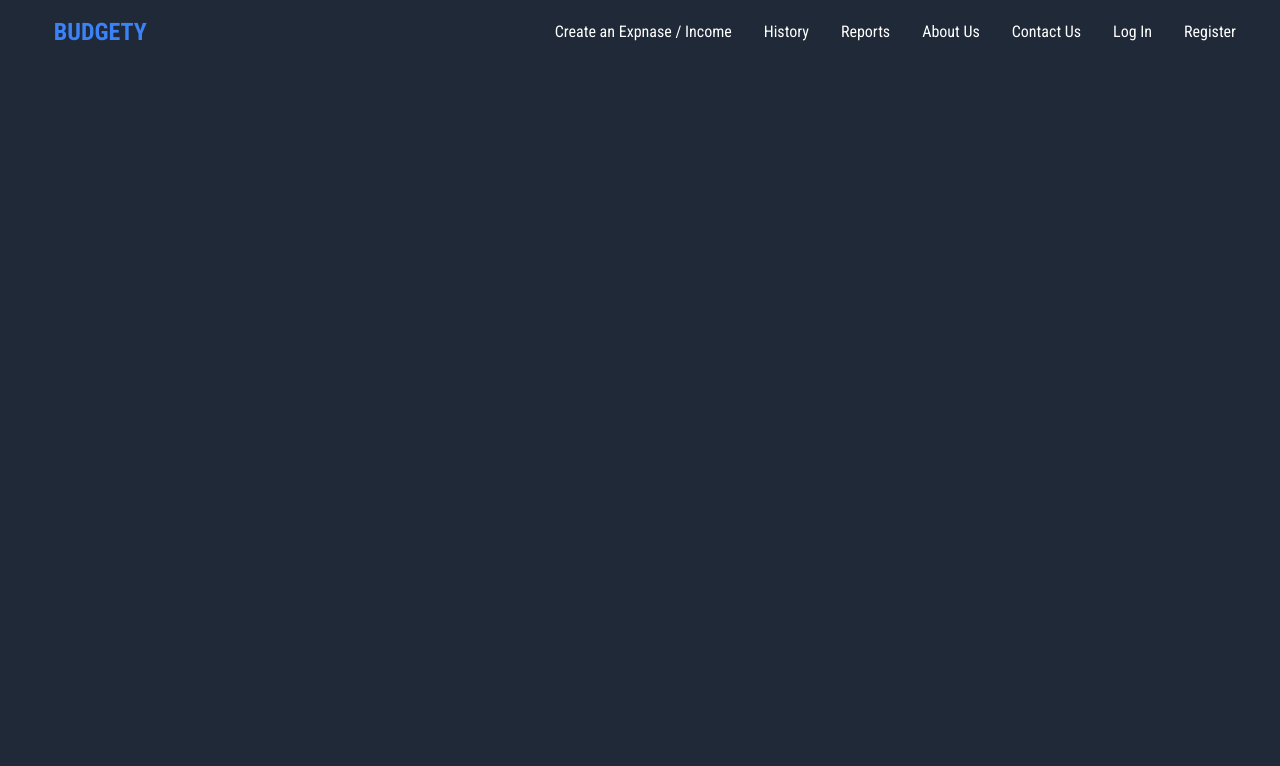
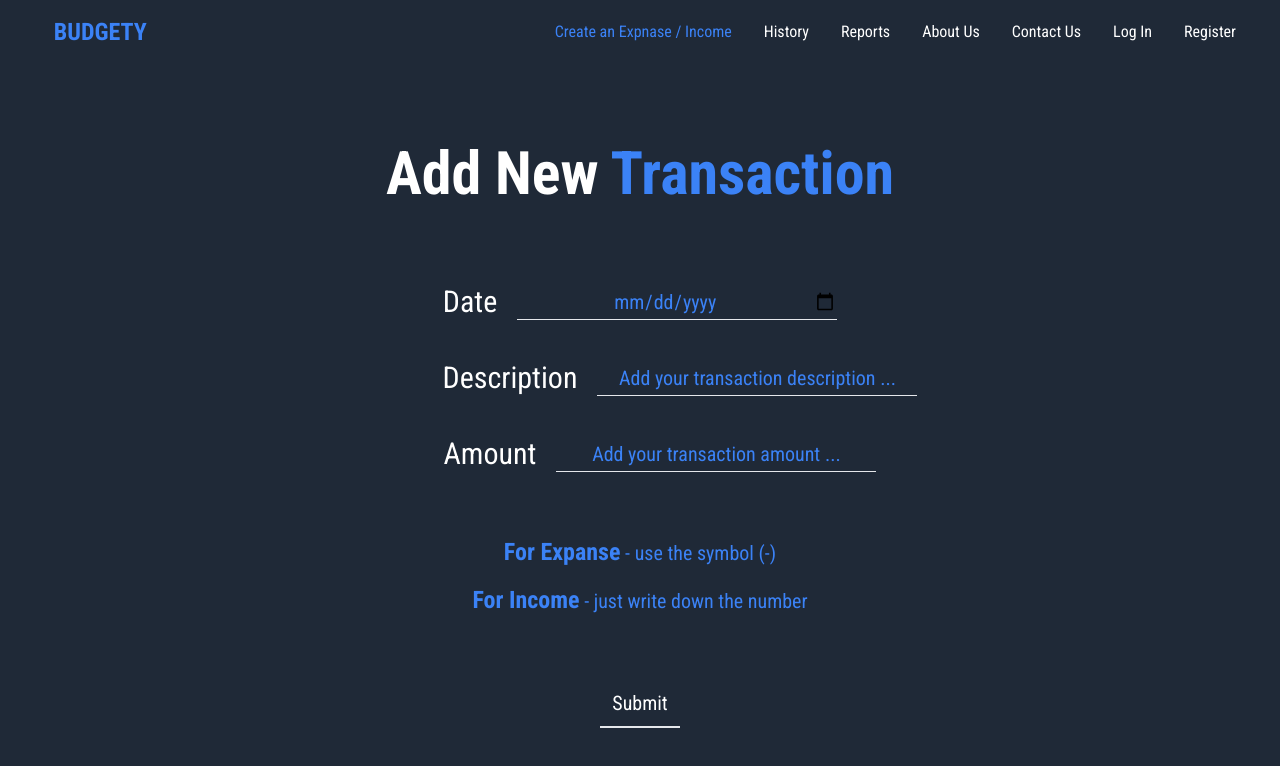
Before and after one commit to DavidKorochik/Budgety, a React (Create React App) app: page /create in a window 1280 px wide. Shown: the top 766 px of the page. Built offline with nearby package versions, Linux system fonts and the light colour scheme.

Commit message:
Finished the updateTransaction function and the amount input formatting

```diff
--- a/package.json
+++ b/package.json
@@ -17,6 +17,7 @@
     "react": "^17.0.2",
     "react-chartjs-2": "^3.0.5",
     "react-dom": "^17.0.2",
+    "react-input-format": "^1.0.2-b",
     "react-number-format": "^4.7.3",
     "react-router-dom": "^5.3.0",
     "react-scripts": "4.0.3",
--- a/src/App.js
+++ b/src/App.js
@@ -7,7 +7,6 @@ import { BrowserRouter as Router, Switch, Route } from 'react-router-dom';
 import Home from './components/Home/Home';
 import Balance from './components/Balance/Balance';
 import History from './components/History/History';
-import Charts from './components/Charts/Charts';
 
 function App() {
   return (
@@ -18,11 +17,7 @@ function App() {
             <Navbar />
             <Switch>
               <Route path='/' exact component={Home} />
-              <Route
-                path='/income-expanses'
-                exact
-                component={TransactionForm}
-              />
+              <Route path='/create' exact component={TransactionForm} />
               <Route path='/history' exact component={History} />
               <Route path='/reports' exact component={Balance} />
             </Switch>
--- a/src/components/Balance/Balance.js
+++ b/src/components/Balance/Balance.js
@@ -33,7 +33,7 @@ export default function Balance() {
             balance < 0 ? 'expanse' : ''
           }`}
         >
-          <h4 className='mr-1 font-bold'>Your Balance</h4>
+          <h4 className='mr-1 font-bold mt-10'>Your Balance</h4>
         </div>
         <div
           className={`${balance === 0 ? 'mr-52' : ''} ${
--- a/src/components/Charts/Charts.js
+++ b/src/components/Charts/Charts.js
@@ -1,19 +1,19 @@
 import React, { Fragment, useContext } from 'react';
-import { Doughnut, Line, Pie } from 'react-chartjs-2';
+import { Pie } from 'react-chartjs-2';
 import { TransactionsContext } from '../../store/transactions/TransactionsState';
 
 export default function Charts() {
   const { transactions } = useContext(TransactionsContext);
 
-  const getMonthName = (month) => {
-    const d = new Date();
-    d.setMonth(month - 1);
-    const monthName = d.toLocaleString('default', { month: 'long' });
-    return monthName;
-  };
+  // const getMonthName = (month) => {
+  //   const d = new Date();
+  //   d.setMonth(month - 1);
+  //   const monthName = d.toLocaleString('default', { month: 'long' });
+  //   return monthName;
+  // };
 
   const amounts = transactions.map((t) => Number(t.amount));
-  const dates = transactions.map((t) => getMonthName(t.date.split('-')[1]));
+  // const dates = transactions.map((t) => getMonthName(t.date.split('-')[1]));
 
   let incomes = 0;
   let expanses = 0;
@@ -43,7 +43,7 @@ export default function Charts() {
       {incomes === 0 && expanses === 0 ? (
         <h1 className='text-blue-500 text-4xl'>
           You need Expnases or Incomes for{' '}
-          <span className='font-extrabold'>"Expanses VS Incomes" chart</span>!
+          <span className='font-extrabold'>"Expanses VS Incomes" Chart</span>!
         </h1>
       ) : (
         <Fragment>
--- /dev/null
+++ b/src/components/History/History.css
@@ -0,0 +1,3 @@
+.color {
+  color: #7a2048;
+}
--- a/src/components/History/History.js
+++ b/src/components/History/History.js
@@ -2,12 +2,34 @@ import React, { useContext, Fragment } from 'react';
 import { TransactionsContext } from '../../store/transactions/TransactionsState';
 import Transaction from '../Transaction/Transaction';
 import TransactionFilter from '../TransactionFilter/TransactionFilter';
+import './History.css';
 
 export default function History() {
   const { transactions, filter } = useContext(TransactionsContext);
 
+  const formatNumber = (num) => {
+    return num.toString().replace(/(\d)(?=(\d{3})+(?!\d))/g, '$1,');
+  };
+
+  const total = transactions.map((t) => Number(t.amount));
+
+  const balance = total.reduce((acc, val) => (acc += val), 0);
+
   return (
     <Fragment>
+      {balance === 0 ? (
+        ''
+      ) : (
+        <div
+          className={`text-6xl absolute top-36 ml-10 ${
+            balance < 0 ? 'color' : 'text-blue-500 '
+          }`}
+        >
+          <span className='font-extrabold'>Balance</span>{' '}
+          {formatNumber(balance.toFixed(3))} <span>&#8362;</span>
+        </div>
+      )}
+
       {transactions.length === 0 ? (
         <Fragment>
           <div className='flex justify-center text-white font-bold text-6xl mt-20 mb-6'>
--- a/src/components/Transaction/Transaction.js
+++ b/src/components/Transaction/Transaction.js
@@ -15,13 +15,13 @@ export default function Transaction({ transaction }) {
     return num.toString().replace(/(\d)(?=(\d{3})+(?!\d))/g, '$1,');
   };
 
-  const newDate = date.replace(/\-/g, '/').split('/');
+  const newDate = date.replace(/-/g, '/').split('/');
 
   const updatedDate = `${newDate[2]}/${newDate[1]}/${newDate[0]}`;
 
   const handleEdit = () => {
     setCurrent(transaction);
-    history.push('/income-expanses');
+    history.push('/create');
   };
 
   const handleDelete = () => {
--- a/src/components/TransactionForm/TransactionForm.js
+++ b/src/components/TransactionForm/TransactionForm.js
@@ -3,10 +3,11 @@ import { TransactionsContext } from '../../store/transactions/TransactionsState'
 import './TransactionForm.css';
 import { v4 as uuidv4 } from 'uuid';
 import { useHistory } from 'react-router';
+import NumberFormat from 'react-number-format';
 
 export default function TransactionForm() {
   const {
-    setMessage,
+    // setMessage,
     addTransaction,
     message,
     updateTransaction,
@@ -15,10 +16,6 @@ export default function TransactionForm() {
   } = useContext(TransactionsContext);
 
   let history = useHistory();
-
-  // const [description, setDescription] = useState('');
-  // const [amount, setAmount] = useState('');
-  // const [date, setDate] = useState('');
 
   const [transaction, setTransaction] = useState({
     date: '',
@@ -37,7 +34,7 @@ export default function TransactionForm() {
 
     const letters = /^[A-Za-z]+$/;
 
-    if (!amount.toString().match(letters) && typeof amount !== NaN) {
+    if (!amount.toString().match(letters) && !isNaN(amount)) {
       if (current === null) {
         addTransaction({
           ...transaction,
@@ -53,7 +50,6 @@ export default function TransactionForm() {
     }
 
     clearCurrent();
-
     history.push('/history');
 
     // setMessage({
@@ -72,6 +68,8 @@ export default function TransactionForm() {
     } else {
       setTransaction({ date: '', description: '', amount: '' });
     }
+
+    // eslint-disable-next-line
   }, [current, TransactionsContext]);
 
   return (
@@ -128,16 +126,20 @@ export default function TransactionForm() {
             >
               Amount
             </label>
-            <input
+            <NumberFormat
               className='inputForm text-xl placeholder-blue-500 w-1/4 text-center ml-5 outline-none  transition-all focus:border-blue-500 border-0 text-blue-500 bg-transparent border-b '
               placeholder='Add your transaction amount ...'
-              type='text'
-              name='amount'
+              thousandSeparator={true}
+              value={amount}
+              autoComplete='off'
               required
-              value={amount}
-              id='formattedInput'
-              onChange={handleChange}
-              autoComplete='off'
+              prefix={'₪'}
+              onValueChange={(e) =>
+                setTransaction({
+                  ...transaction,
+                  amount: Number(e.value),
+                })
+              }
             />
           </div>
           {current !== null ? (
--- a/src/components/navbar/Navbar.js
+++ b/src/components/navbar/Navbar.js
@@ -1,8 +1,10 @@
 import React from 'react';
-import { Link } from 'react-router-dom';
+import { Link, useLocation } from 'react-router-dom';
 import './Navbar.css';
 
 export default function Navbar() {
+  const location = useLocation();
+
   return (
     <div className='sticky top-0'>
       <nav className='bg-gray-800'>
@@ -19,48 +21,62 @@ export default function Navbar() {
               <div className='hidden md:block'>
                 <div className='links flex items-baseline space-x-2 '>
                   <Link
-                    to='/income-expanses'
-                    className='hovering text-white px-3 py-2 rounded-md text-mid font-medium ml-30'
+                    to='/create'
+                    className={`${
+                      location.pathname === '/create' ? 'text-blue-500' : ''
+                    } hovering text-white px-3 py-2 rounded-md text-mid font-medium ml-30`}
                   >
                     Create an Expnase / Income
                   </Link>
 
                   <Link
                     to='/history'
-                    className='hovering ml-20 text-white px-3 py-2 rounded-md text-mid font-medium'
+                    className={`${
+                      location.pathname === '/history' ? 'text-blue-500' : ''
+                    } hovering ml-20 text-white px-3 py-2 rounded-md text-mid font-medium`}
                   >
                     History
                   </Link>
 
                   <Link
                     to='/reports'
-                    className='hovering	ml-10 text-white px-3 py-2 rounded-md text-mid font-medium'
+                    className={`${
+                      location.pathname === '/reports' ? 'text-blue-500' : ''
+                    } hovering ml-10 text-white px-3 py-2 rounded-md text-mid font-medium`}
                   >
                     Reports
                   </Link>
 
                   <Link
                     to='/about'
-                    className='hovering	ml-10 text-white px-3 py-2 rounded-md text-mid font-medium'
+                    className={`${
+                      location.pathname === '/about' ? 'text-blue-500' : ''
+                    } hovering	ml-10 text-white px-3 py-2 rounded-md text-mid font-medium`}
                   >
                     About Us
                   </Link>
 
                   <Link
                     to='/contact'
-                    className='hovering	ml-10 text-white px-3 py-2 rounded-md text-mid font-medium'
+                    className={`${
+                      location.pathname === '/contact' ? 'text-blue-500' : ''
+                    } hovering ml-10 text-white px-3 py-2 rounded-md text-mid font-medium`}
                   >
                     Contact Us
                   </Link>
                   <Link
                     to='/login'
-                    className='hovering ml-10 text-white px-3 py-2 rounded-md text-mid font-medium'
+                    className={`${
+                      location.pathname === '/login' ? 'text-blue-500' : ''
+                    } hovering ml-10 text-white px-3 py-2 rounded-md text-mid font-medium`}
                   >
                     Log In
                   </Link>
                   <Link
                     to='/register'
-                    className='hovering ml-10 text-white px-3 py-2 rounded-md text-mid font-medium'
+                    className={`${
+                      location.pathname === '/register' ? 'text-blue-500' : ''
+                    } hovering ml-10 text-white px-3 py-2 rounded-md text-mid font-medium`}
                   >
                     Register
                   </Link>
--- a/src/store/transactions/TransactionsReducer.js
+++ b/src/store/transactions/TransactionsReducer.js
@@ -10,7 +10,7 @@ import {
   CLEAR_FILTER,
 } from '../types';
 
-export default (state, action) => {
+export default function TransactionReducer(state, action) {
   switch (action.type) {
     case ADD_TRANSACTION:
       return {
@@ -61,5 +61,9 @@ export default (state, action) => {
         ...state,
         filter: null,
       };
+    default:
+      return {
+        ...state,
+      };
   }
-};
+}
```
Also changed, not shown: 1 other file (tests, documents, lock files or other folders).
